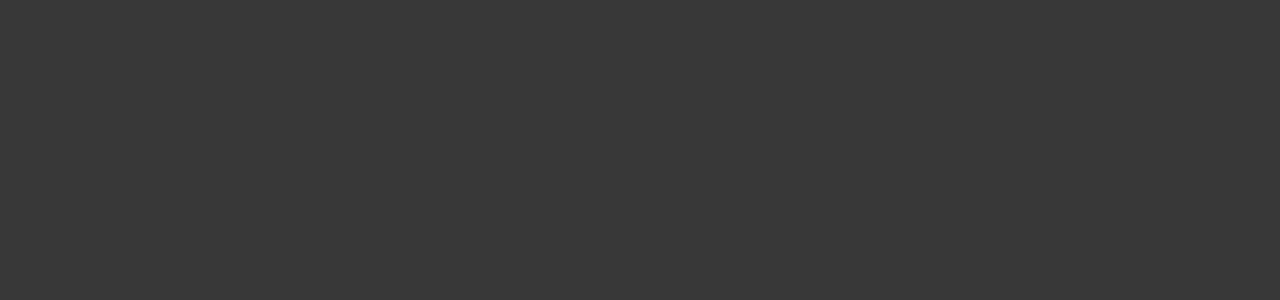
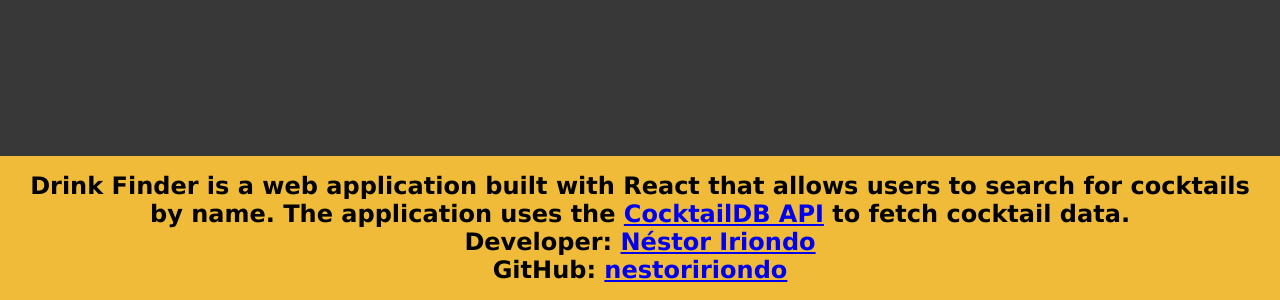
Before and after one commit to nestoririondo/cocktail-party, a React (Vite) app: page / in a window 1280 px wide. Shown: the part 788-1088 px from the top of the page. Before the commit the page ends 800 px from the top, so only its background shows below. Built offline with nearby package versions, Linux system fonts and the light colour scheme.

Commit message:
footer added

```diff
--- a/src/App.css
+++ b/src/App.css
@@ -5,8 +5,11 @@
 }
 
 body {
-    font-family: 'Verdana', sans-serif;
+  font-family: "Verdana", sans-serif;
   background-color: #383838;
+}
+.content {
+    min-height: 100vh;
 }
 
 .search-bar {
@@ -31,7 +34,11 @@ body {
   margin: 0 auto;
   width: 80%;
 }
-
+.no-results h2 {
+  text-align: center;
+  font-size: 2rem;
+  color: #ffffff;
+}
 .cocktail-card {
   display: flex;
   flex-direction: column;
@@ -74,3 +81,14 @@ body {
   height: 100%;
   color: #414141;
 }
+
+.footer {
+margin-top: 5rem;
+  width: 100%;
+  padding: 1rem;
+  background-color: #efbb38;
+  color: #000000;
+  font-size: 1.5rem;
+  font-weight: bold;
+  text-align: center;
+}
--- a/src/App.jsx
+++ b/src/App.jsx
@@ -1,6 +1,7 @@
 import { useState } from "react";
 import SearchBar from "./components/SearchBar";
 import Results from "./components/Results";
+import Footer from "./components/Footer";
 import "./App.css";
 
 const App = () => {
@@ -12,8 +13,11 @@ const App = () => {
 
   return (
     <div>
-      <SearchBar handleSetCocktails={handleSetCocktails} />
-      <Results cocktails={cocktails} />
+      <div className="content">
+        <SearchBar handleSetCocktails={handleSetCocktails} />
+        <Results cocktails={cocktails} />
+      </div>
+      <Footer />
     </div>
   );
 };
--- /dev/null
+++ b/src/components/Footer.jsx
@@ -0,0 +1,27 @@
+
+const Footer = () => {
+    return (
+        <div className="footer">
+            <div className="about">
+                <p>
+                    <strong>Drink Finder</strong> is a web application built with React that allows users to search for cocktails by name. The application uses the <a href="https://www.thecocktaildb.com/api.php" target="_blank" rel="noreferrer">CocktailDB API</a> to fetch cocktail data.
+                </p>
+
+            </div>
+            <div className="contact">
+                <p>
+                    <strong>Developer:</strong> <a href="
+                    http://www.nestoririondo.com" target="_blank" rel="noreferrer">Néstor Iriondo</a>
+                </p>
+                <p>
+                    <strong>GitHub:</strong> <a href="
+                    https://github.com/nestoririondo" target="_blank" rel="noreferrer">nestoririondo</a>
+                </p>
+            </div>
+
+
+        </div>
+     );
+}
+
+export default Footer;
--- a/src/components/SearchBar.jsx
+++ b/src/components/SearchBar.jsx
@@ -17,14 +17,13 @@ const SearchBar = ({ handleSetCocktails }) => {
   return (
     <>
       <input
+        autoFocus
         className="search-bar"
         type="text"
         placeholder="Search for a cocktail..."
         onChange={(e) => setSearchTerm(e.target.value)}
       />
-    <div className="filter-bar">
-
-    </div>
+      <div className="filter-bar"></div>
     </>
   );
 };
```
Lines whose indentation alone changed are shown as unchanged.
